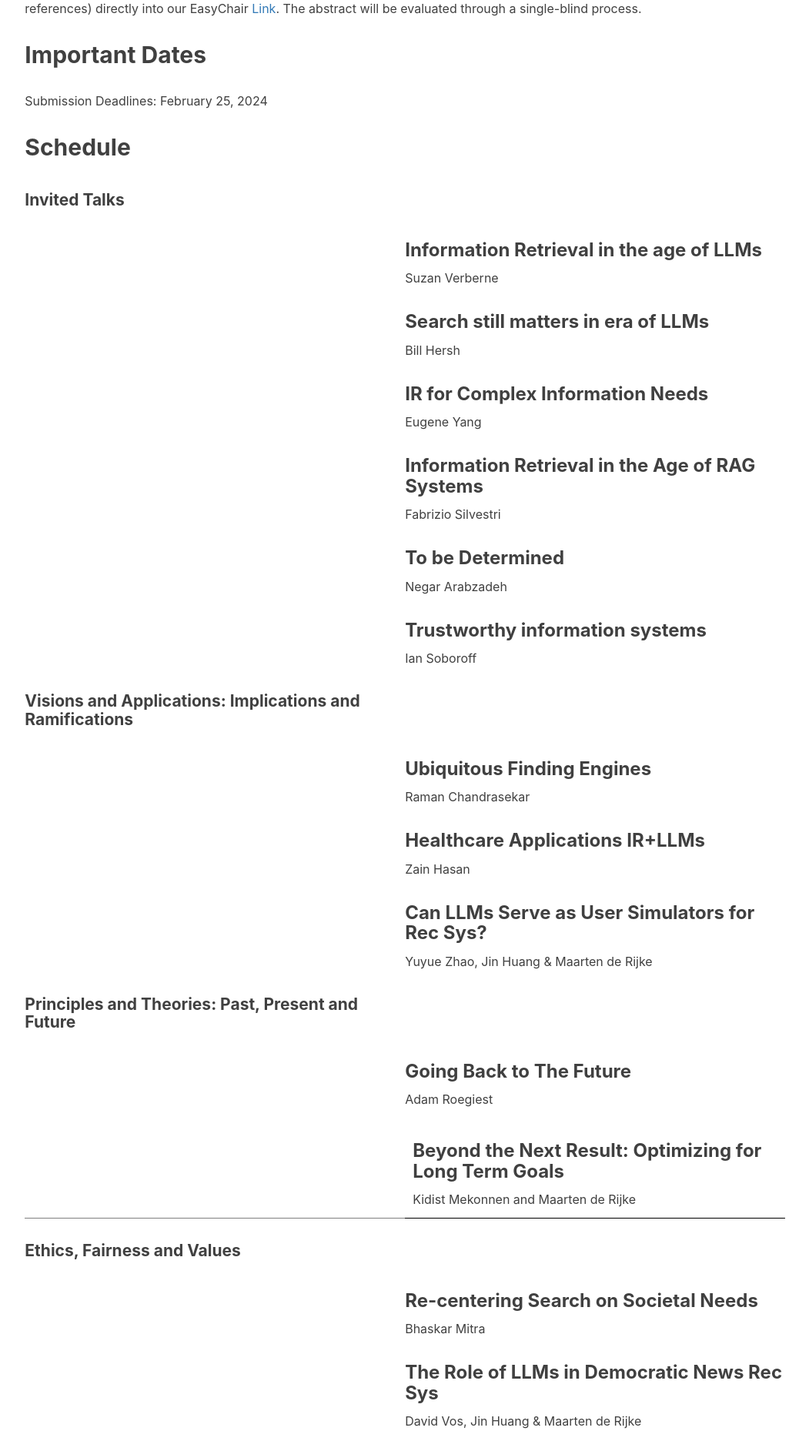
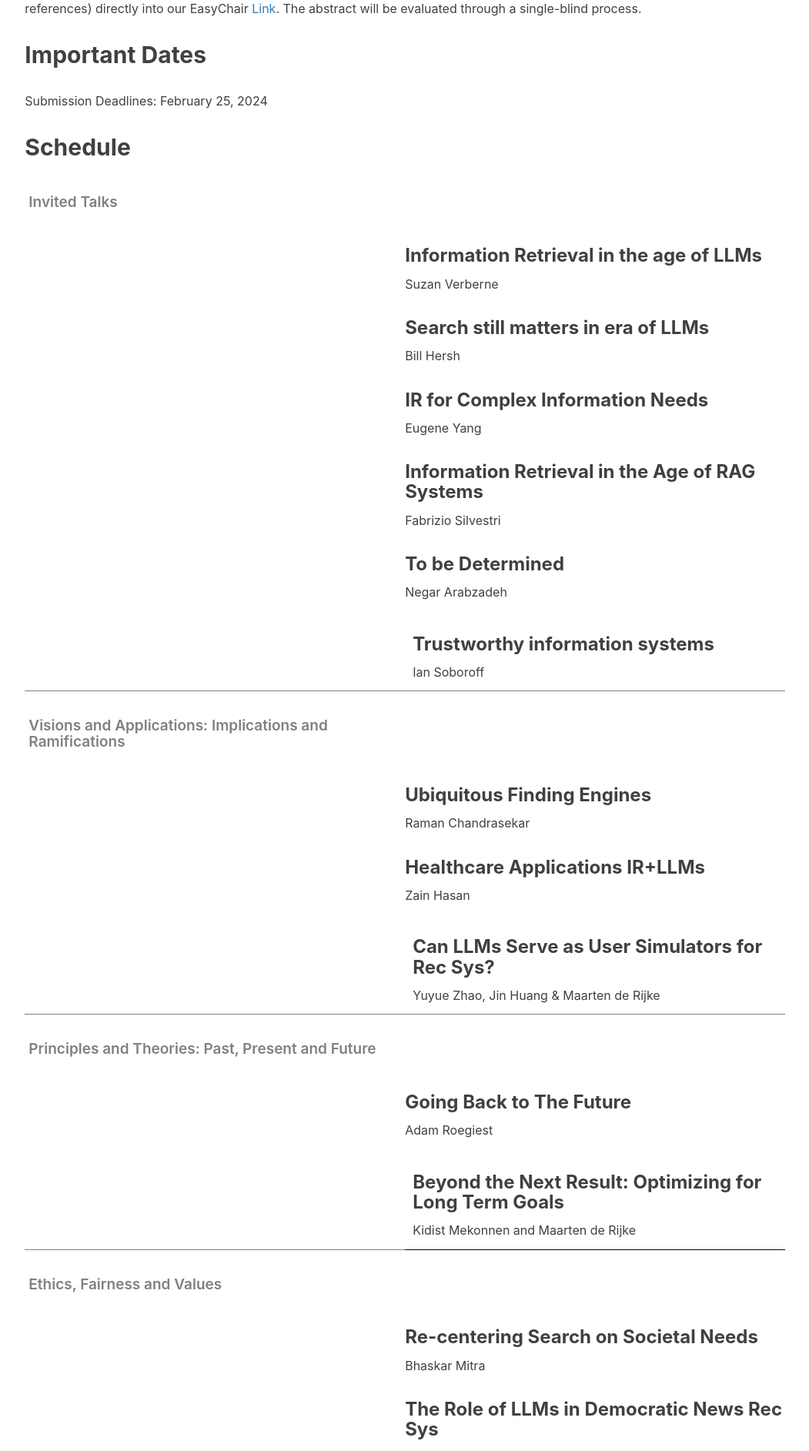
Before and after one commit to SearchFutures/SearchFutures.github.io, a Jekyll site: the page built from index.md, in a window 1280 px wide. Shown: the part 1959-3844 px from the top of the page at 77% size, without its empty margins (196-1247 px from the left). Built offline with Jekyll 4.4.1, drawn with Linux system fonts in a browser that asks for light colours; nearby versions of some CDN libraries; our own code applies the rules of GitHub Pages for plain Markdown files.

Commit message:
Update index.md

```diff
--- a/index.md
+++ b/index.md
@@ -52,7 +52,7 @@ Submission Deadlines: February 25, 2024
   </thead> -->
   <tbody>
     <tr>
-      <td> <h4>Invited Talks</h4> </td>
+      <td style="padding: 5px; width: 50%;"> <h5>Invited Talks</h5> </td>
       <td>        </td>
     </tr>
     <tr>
@@ -76,11 +76,11 @@ Submission Deadlines: February 25, 2024
       <td>   <h3>To be Determined   </h3>   Negar Arabzadeh    </td>
     </tr>
     <tr>
-      <td> </td>
-      <td>   <h3>Trustworthy information systems   </h3>    Ian Soboroff    </td>
+      <td style="border-bottom: 1px solid gray; padding: 10px; width: 50%;"> </td>
+      <td style="border-bottom: 1px solid gray; padding: 10px;">   <h3>Trustworthy information systems   </h3>    Ian Soboroff    </td>
     </tr>
     <tr>
-      <td> <h4>Visions and Applications: Implications and Ramifications</h4> </td>
+      <td style="padding: 5px; width: 50%;"> <h5>Visions and Applications: Implications and Ramifications</h5> </td>
       <td>        </td>
     </tr>
     <tr>
@@ -92,11 +92,11 @@ Submission Deadlines: February 25, 2024
       <td>    <h3> Healthcare Applications IR+LLMs   </h3>   Zain Hasan       </td>
     </tr>
    <tr>
-      <td>   </td>
-      <td>   <h3>Can LLMs Serve as User Simulators for Rec Sys?   </h3>   Yuyue Zhao, Jin Huang & Maarten de Rijke     </td>
+      <td style="border-bottom: 1px solid gray; padding: 10px; width: 50%;">   </td>
+      <td style="border-bottom: 1px solid gray; padding: 10px;">   <h3>Can LLMs Serve as User Simulators for Rec Sys?   </h3>   Yuyue Zhao, Jin Huang & Maarten de Rijke     </td>
     </tr>
    <tr>
-      <td> <h4>Principles and Theories: Past, Present and Future</h4>  </td>
+      <td style="padding: 5px; width: 50%;"> <h5>Principles and Theories: Past, Present and Future</h5>  </td>
       <td>    </td>
     </tr>
    <tr>
@@ -108,7 +108,7 @@ Submission Deadlines: February 25, 2024
       <td style="border-bottom: 1px solid black; padding: 10px;">    <h3>Beyond the Next Result: Optimizing for Long Term Goals   </h3>   Kidist Mekonnen and Maarten de Rijke    </td>
     </tr>
    <tr>
-      <td> <h4>Ethics, Fairness and Values</h4>  </td>
+      <td style="padding: 5px; width: 50%;"> <h5>Ethics, Fairness and Values</h5>  </td>
       <td>    </td>
     </tr>
    <tr>
@@ -120,11 +120,11 @@ Submission Deadlines: February 25, 2024
       <td>    <h3>The Role of LLMs in Democratic News Rec Sys   </h3>   David Vos, Jin Huang & Maarten de Rijke    </td>
     </tr>
    <tr>
-      <td>   </td>
-      <td>    <h3>Explainability for Engineers: A Path Forward …   </h3>   Jasmin Kareem and Maarten de Rijke    </td>
+      <td style="border-bottom: 1px solid gray; padding: 10px; width: 50%;">   </td>
+      <td style="border-bottom: 1px solid gray; padding: 10px;">    <h3>Explainability for Engineers: A Path Forward …   </h3>   Jasmin Kareem and Maarten de Rijke    </td>
     </tr>
    <tr>
-      <td>  <h4>Visions and Applications: Dangers and Harms</h4> </td>
+      <td style="padding: 5px; width: 50%;">  <h5>Visions and Applications: Dangers and Harms</h5> </td>
       <td>    </td>
     </tr>
    <tr>
```
